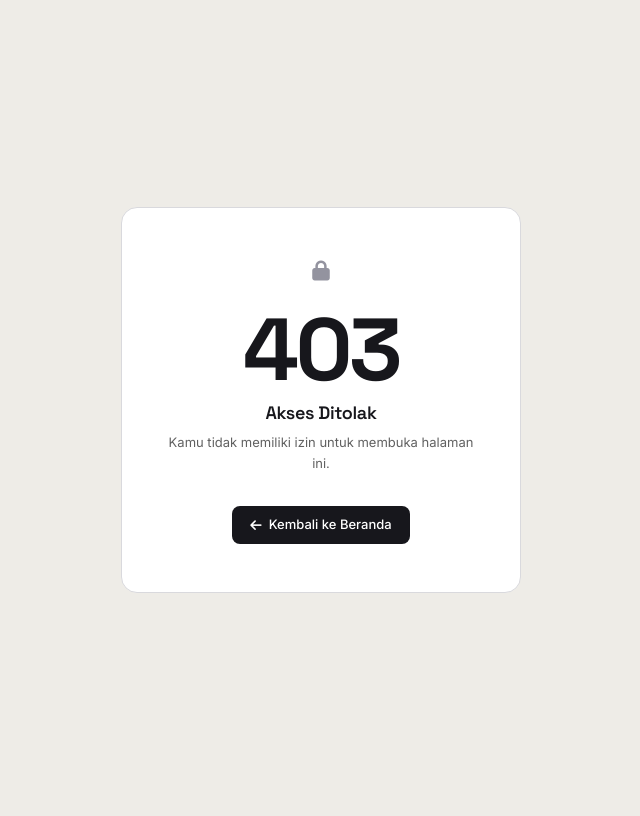
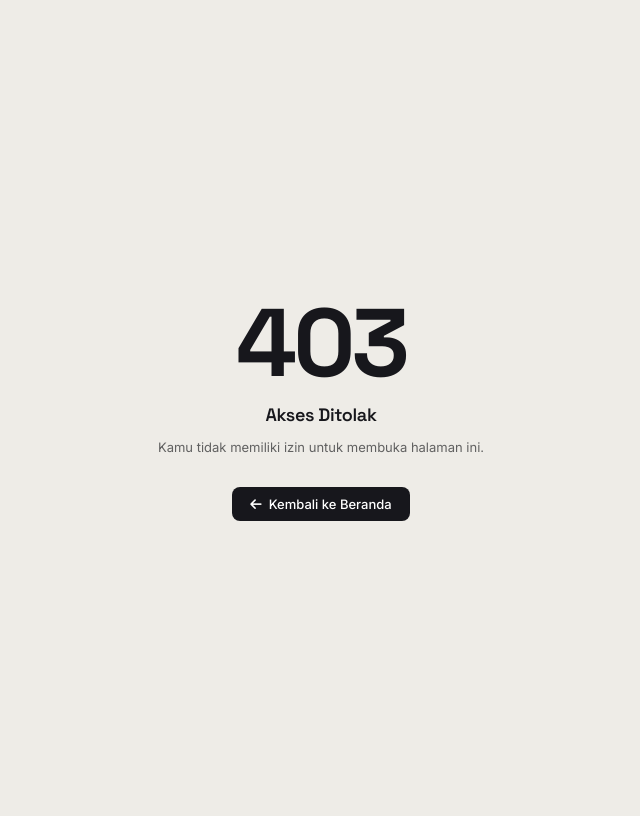
Before and after one commit to MoHakim-01121/Sup_Kopi, a Django app: template templates/403.html in a window 1280 px wide. Shown: the whole page, without its empty margins (319-959 px from the left). Before the commit the page ends 593 px from the top, so only its background shows below. Run offline with Django 5.2, Linux system fonts and the light colour scheme; the template is opened without the code that fills it, so the values that code supplies are empty.

Commit message:
fix: simplify 403 page, remove card and icon

```diff
--- a/templates/403.html
+++ b/templates/403.html
@@ -5,69 +5,40 @@
     <meta name="viewport" content="width=device-width, initial-scale=1.0">
     <title>Akses Ditolak — Sup Kopi</title>
 
-    <link href="https://fonts.googleapis.com/css2?family=Space+Grotesk:wght@300;400;500;600;700&family=Inter:wght@300;400;500;600&family=JetBrains+Mono:wght@400;500&display=swap" rel="stylesheet">
-    <link href="https://cdn.jsdelivr.net/npm/bootstrap@5.3.2/dist/css/bootstrap.min.css" rel="stylesheet">
+    <link href="https://fonts.googleapis.com/css2?family=Space+Grotesk:wght@300;400;500;600;700&family=Inter:wght@300;400;500;600&display=swap" rel="stylesheet">
     <link href="https://cdnjs.cloudflare.com/ajax/libs/font-awesome/6.5.0/css/all.min.css" rel="stylesheet">
 
     <style>
         :root {
             --co-primary:       #17171c;
-            --co-ink:           #212121;
-            --co-canvas:        #ffffff;
             --co-stone:         #eeece7;
-            --co-hairline:      #d9d9dd;
-            --co-border:        #d9d9dd;
-            --co-muted:         #93939f;
             --co-body-muted:    #616161;
-            --co-error:         #b30000;
-            --co-error-bg:      #fff1f0;
-            --co-error-border:  #fecaca;
             --co-primary-hover: #2d2d35;
-            --r-xs:  4px;
-            --r-sm:  8px;
-            --r-md:  16px;
+            --r-sm: 8px;
         }
 
         *, *::before, *::after { box-sizing: border-box; }
 
         body {
-            font-family: 'Inter', 'Arial', system-ui, sans-serif;
+            font-family: 'Inter', system-ui, sans-serif;
             background: var(--co-stone);
-            color: var(--co-ink);
-            font-size: 14px;
-            line-height: 1.5;
             -webkit-font-smoothing: antialiased;
             min-height: 100vh;
             display: flex;
             align-items: center;
             justify-content: center;
             padding: 2rem;
-        }
-
-        .error-card {
-            background: var(--co-canvas);
-            border: 1px solid var(--co-border);
-            border-radius: var(--r-md);
-            padding: 3rem 2.5rem;
-            max-width: 400px;
-            width: 100%;
             text-align: center;
-        }
-
-        .error-icon {
-            font-size: 1.25rem;
-            color: var(--co-muted);
-            margin-bottom: 1.25rem;
         }
 
         .error-number {
             font-family: 'Space Grotesk', system-ui, sans-serif;
-            font-size: 5.5rem;
+            font-size: 6rem;
             font-weight: 700;
             letter-spacing: -0.04em;
             line-height: 1;
             color: var(--co-primary);
-            margin-bottom: 0.5rem;
+            margin-bottom: 0.75rem;
         }
 
         h1 {
@@ -82,7 +53,6 @@
         p {
             font-size: 13px;
             color: var(--co-body-muted);
-            line-height: 1.65;
             margin-bottom: 2rem;
         }
 
@@ -92,7 +62,6 @@
             gap: 7px;
             background: var(--co-primary);
             color: #fff;
-            border: none;
             border-radius: var(--r-sm);
             padding: 9px 18px;
             font-size: 13px;
@@ -102,25 +71,15 @@
             transition: background 0.14s;
         }
 
-        .btn-home:hover {
-            background: var(--co-primary-hover);
-            color: #fff;
-        }
-
+        .btn-home:hover { background: var(--co-primary-hover); color: #fff; }
         .btn-home:active { transform: scale(0.97); }
     </style>
 </head>
 <body>
-    <div class="error-card">
-        <div class="error-icon">
-            <i class="fa-solid fa-lock"></i>
-        </div>
-
+    <div>
         <div class="error-number">403</div>
-
         <h1>Akses Ditolak</h1>
         <p>Kamu tidak memiliki izin untuk membuka halaman ini.</p>
-
         <a href="/" class="btn-home">
             <i class="fa-solid fa-arrow-left"></i>
             Kembali ke Beranda
```
